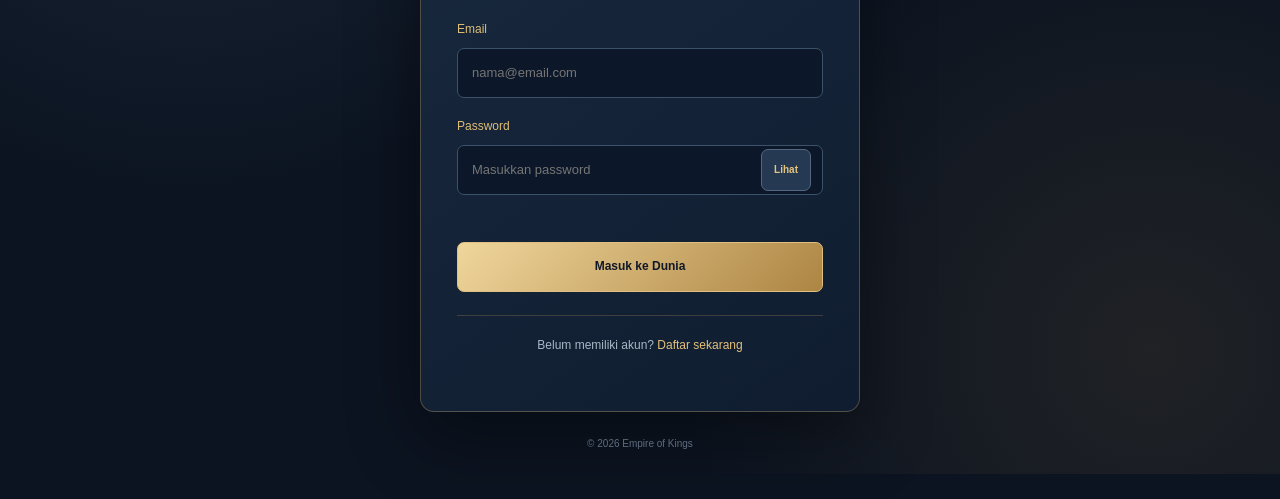
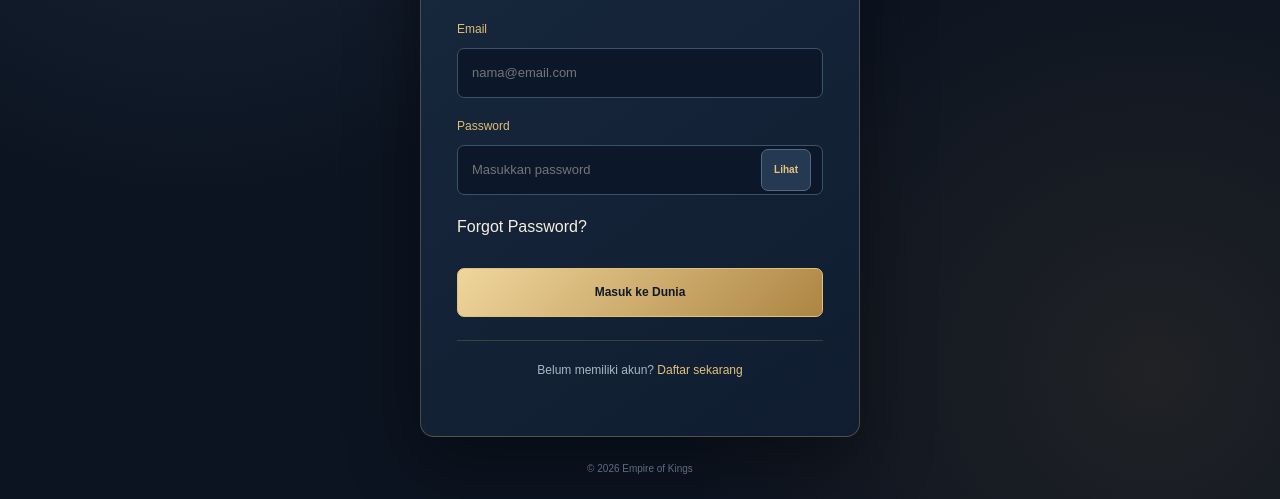
Before and after one commit to dhiaganteng1234567-netizen/empire-of-kings1, a plain HTML site: page login.html in a window 1280 px wide. Shown: the part 346-845 px from the top of the page. Before the commit the page ends 820 px from the top, so only its background shows below. Drawn offline with nearby package versions, Linux system fonts and the light colour scheme.

Commit message:
Update login.html

```diff
--- a/login.html
+++ b/login.html
@@ -98,6 +98,14 @@
 
                 </div>
 
+                <div class="auth-forgot-password">
+
+                    <a href="forgot-password.html">
+                        Forgot Password?
+                    </a>
+
+                </div>
+
                 <p
                     id="auth-message"
                     class="auth-message"
```
